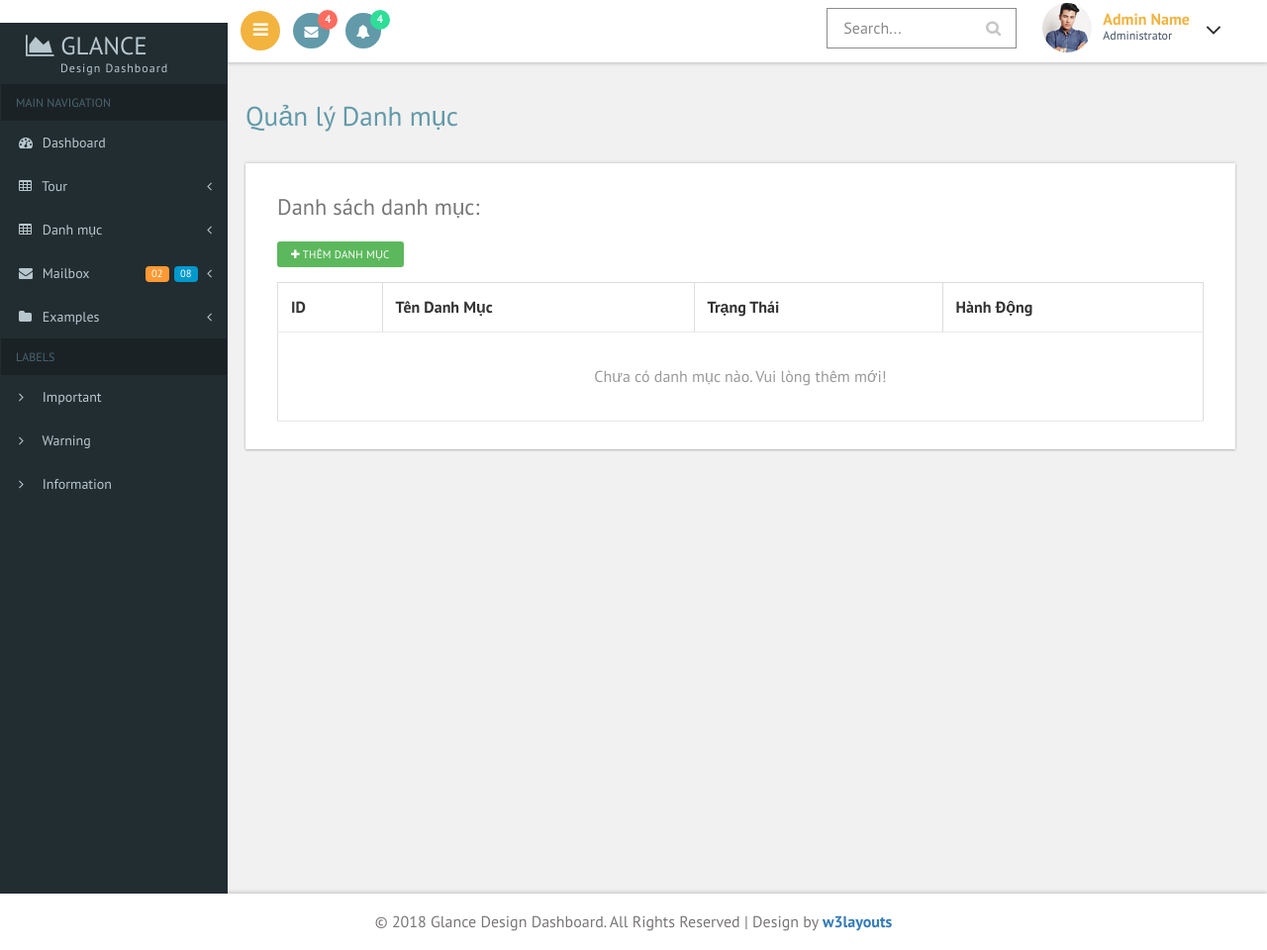
After one commit to Nguyentrungtuany/duan1_n1, a PHP site: page /duan1_n1/views/admin/category/list.php in a window 1280 px wide. The commit adds this page. Shown: the whole page at 99% size. Run offline with PHP 8.4, Linux system fonts and the light colour scheme.

Commit message:
danh muc

```diff
--- /dev/null
+++ b/views/admin/category/list.php
@@ -0,0 +1,201 @@
+<?php
+require_once __DIR__ . '/../../layout/header.php';
+?>
+
+<!-- header-starts -->
+<div class="sticky-header header-section ">
+    <div class="header-left">
+        <!--toggle button start-->
+        <button id="showLeftPush"><i class="fa fa-bars"></i></button>
+        <!--toggle button end-->
+        <div class="profile_details_left">
+            <!--notifications of menu start -->
+            <ul class="nofitications-dropdown">
+                <li class="dropdown head-dpdn">
+                    <a href="#" class="dropdown-toggle" data-toggle="dropdown" aria-expanded="false"><i class="fa fa-envelope"></i><span class="badge">4</span></a>
+                    <ul class="dropdown-menu">
+                        <li>
+                            <div class="notification_header">
+                                <h3>You have 3 new messages</h3>
+                            </div>
+                        </li>
+                        <li>
+                            <div class="notification_bottom">
+                                <a href="#">See all messages</a>
+                            </div>
+                        </li>
+                    </ul>
+                </li>
+                <li class="dropdown head-dpdn">
+                    <a href="#" class="dropdown-toggle" data-toggle="dropdown" aria-expanded="false"><i class="fa fa-bell"></i><span class="badge blue">4</span></a>
+                    <ul class="dropdown-menu">
+                        <li>
+                            <div class="notification_header">
+                                <h3>You have 3 new notification</h3>
+                            </div>
+                        </li>
+                        <li>
+                            <div class="notification_bottom">
+                                <a href="#">See all notifications</a>
+                            </div>
+                        </li>
+                    </ul>
+                </li>
+            </ul>
+            <div class="clearfix"> </div>
+        </div>
+        <!--notification menu end -->
+        <div class="clearfix"> </div>
+    </div>
+    <div class="header-right">
+        <!--search-box-->
+        <div class="search-box">
+            <form class="input">
+                <input class="sb-search-input input__field--madoka" placeholder="Search..." type="search" id="input-31" />
+                <label class="input__label" for="input-31">
+                    <svg class="graphic" width="100%" height="100%" viewBox="0 0 404 77" preserveAspectRatio="none">
+                        <path d="m0,0l404,0l0,77l-404,0l0,-77z" />
+                    </svg>
+                </label>
+            </form>
+        </div>
+        <!--//end-search-box-->
+
+        <div class="profile_details">
+            <ul>
+                <li class="dropdown profile_details_drop">
+                    <a href="#" class="dropdown-toggle" data-toggle="dropdown" aria-expanded="false">
+                        <div class="profile_img">
+                            <span class="prfil-img"><img src="images/2.jpg" alt=""> </span>
+                            <div class="user-name">
+                                <p>Admin Name</p>
+                                <span>Administrator</span>
+                            </div>
+                            <i class="fa fa-angle-down lnr"></i>
+                            <i class="fa fa-angle-up lnr"></i>
+                            <div class="clearfix"></div>
+                        </div>
+                    </a>
+                    <ul class="dropdown-menu drp-mnu">
+                        <li> <a href="#"><i class="fa fa-cog"></i> Settings</a> </li>
+                        <li> <a href="#"><i class="fa fa-user"></i> My Account</a> </li>
+                        <li> <a href="#"><i class="fa fa-suitcase"></i> Profile</a> </li>
+                        <li> <a href="#"><i class="fa fa-sign-out"></i> Logout</a> </li>
+                    </ul>
+                </li>
+            </ul>
+        </div>
+        <div class="clearfix"> </div>
+    </div>
+    <div class="clearfix"> </div>
+</div>
+<!-- //header-ends -->
+
+<!-- main content start-->
+<div id="page-wrapper">
+    <div class="main-page">
+        <div class="tables">
+            <h2 class="title1">Quản lý Danh mục</h2>
+
+            <div class="bs-example widget-shadow" data-example-id="hoverable-table">
+                <h4>Danh sách danh mục:</h4>
+
+                <!-- Nút thêm mới -->
+                <div class="mb-3" style="margin-bottom: 15px;">
+                    <a href="?act=category-add" class="btn btn-success btn-sm">
+                        <i class="fa fa-plus"></i> Thêm danh mục
+                    </a>
+                </div>
+
+                <!-- Bảng danh sách -->
+                <table class="table table-hover table-bordered">
+                    <thead>
+                        <tr>
+                            <th>ID</th>
+                            <th>Tên danh mục</th>
+                            <th>Trạng thái</th>
+                            <th>Hành động</th>
+                        </tr>
+                    </thead>
+                    <tbody>
+                        <?php if (!empty($categories)): ?>
+                            <?php foreach ($categories as $cate): ?>
+                                <tr>
+                                    <th scope="row"><?= $cate['id'] ?></th>
+                                    <td><?= htmlspecialchars($cate['name']) ?></td>
+                                    <td>
+                                        <?php if ($cate['status'] == 'active' || $cate['status'] == '1'): ?>
+                                            <span class="label label-success">Hiển thị</span>
+                                        <?php else: ?>
+                                            <span class="label label-default">Ẩn</span>
+                                        <?php endif; ?>
+                                    </td>
+                                    <td>
+                                        <a href="?act=category-edit&id=<?= $cate['id'] ?>" class="btn btn-primary btn-sm">
+                                            <i class="fa fa-edit"></i> Sửa
+                                        </a>
+                                        <a onclick="return confirm('Bạn có chắc chắn muốn xóa danh mục này?')"
+                                           href="?act=category-delete&id=<?= $cate['id'] ?>"
+                                           class="btn btn-danger btn-sm">
+                                            <i class="fa fa-trash"></i> Xóa
+                                        </a>
+                                    </td>
+                                </tr>
+                            <?php endforeach; ?>
+                        <?php else: ?>
+                            <tr>
+                                <td colspan="4" class="text-center">
+                                    <p style="padding: 20px; color: #999;">Chưa có danh mục nào. Vui lòng thêm mới!</p>
+                                </td>
+                            </tr>
+                        <?php endif; ?>
+                    </tbody>
+                </table>
+            </div>
+        </div>
+    </div>
+</div>
+<style>
+    /* Mở khóa cuộn toàn trang */
+    html, body {
+        overflow: auto !important;
+        height: auto !important;
+        max-height: none !important;
+    }
+
+    /* Một số template admin cũ khóa wrapper */
+    #wrapper, .wrapper {
+        overflow: auto !important;
+        height: auto !important;
+        max-height: none !important;
+    }
+
+    /* Đây là vùng gây lỗi scroll nhiều nhất */
+    #page-wrapper, .content-wrapper {
+        overflow: auto !important;
+        height: auto !important;
+        min-height: 100vh !important;
+        max-height: none !important;
+    }
+
+    /* Các khối bên trong cũng phải mở khóa */
+    .main-page, .right_col, .container, .tables, .panel-body {
+        overflow: visible !important;
+        height: auto !important;
+    }
+
+    /* Khắc phục bảng bị tràn nhưng không cuộn */
+    .table-responsive {
+        overflow-x: auto !important;
+        overflow-y: visible !important;
+    }
+
+    /* Fix theme đặt chiều cao cố định */
+    body, #wrapper, #page-wrapper {
+        position: static !important;
+    }
+</style>
+
+<?php
+require_once __DIR__ . '/../../layout/footer.php';
+?>
--- a/views/layout/header.php
+++ b/views/layout/header.php
@@ -1,4 +1,4 @@
-<!--
+`<!--
 Author: W3layouts
 Author URL: http://w3layouts.com
 License: Creative Commons Attribution 3.0 Unported
@@ -240,6 +240,17 @@ SmartPhone Compatible web template, free WebDesigns for Nokia, Samsung, LG, Sony
                                 </ul>
                             </li>
                             <li class="treeview">
+                                <a href="?act=category">
+                                    <i class="fa fa-table"></i> <span>Danh mục</span>
+                                    <i class="fa fa-angle-left pull-right"></i>
+                                </a>
+                                <ul class="treeview-menu">
+                                    <li>
+                                        <a href="?act=category"><i class="fa fa-angle-right"></i> Quản lý danh mục</a>
+                                    </li>
+                                </ul>
+                            </li>
+                            <li class="treeview">
                                 <a href="#">
                                     <i class="fa fa-envelope"></i> <span>Mailbox </span>
                                     <i class="fa fa-angle-left pull-right"></i><small class="label pull-right label-info1">08</small><span class="label label-primary1 pull-right">02</span></a>
```
Also changed, not shown: index.php (+8 -3 lines), models/admin/CategoryModel.php (added, +60 -0 lines), views/admin/category/add.php (added, +56 -0 lines), views/admin/category/edit.php (added, +54 -0 lines).
